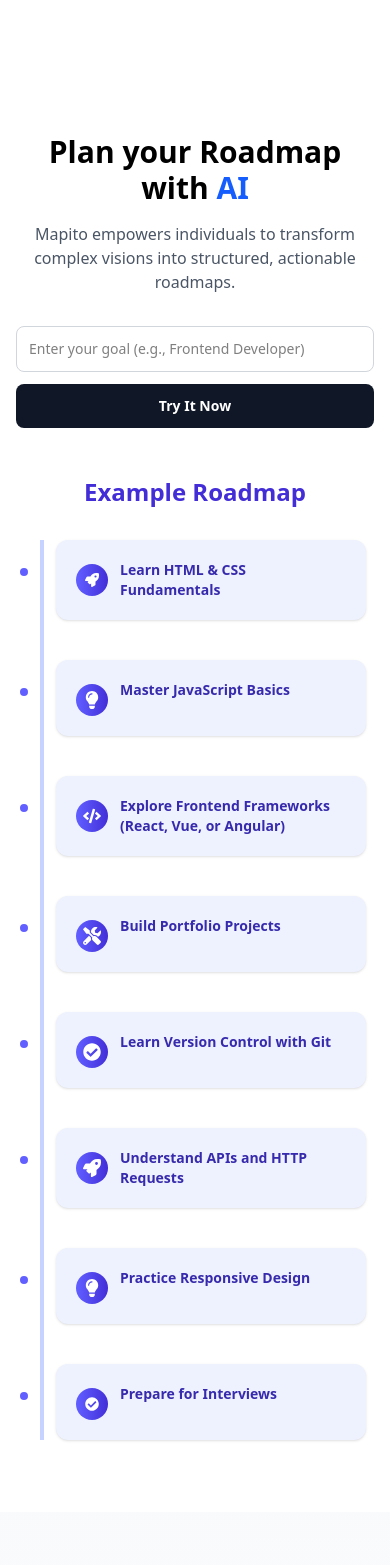
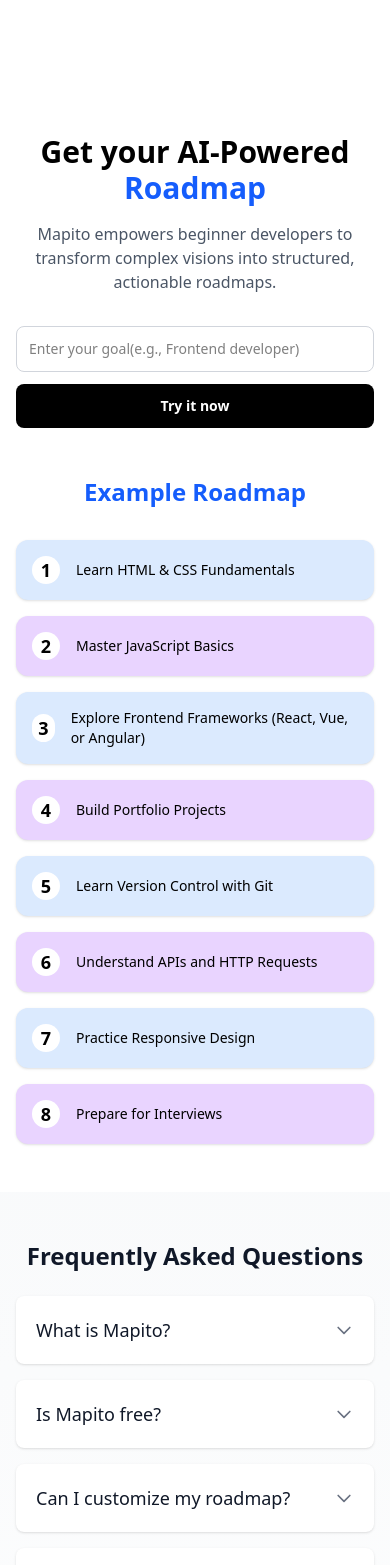
Before and after one commit to wintwah243/Mapito, a React (Vite) app in the folder mapito/: page / in a window 390 px wide. Shown: the part 4460-6025 px from the top of the page. Built offline with nearby package versions, Linux system fonts and the light colour scheme.

Commit message:
modify ui for example roadmap ui display

```diff
--- a/mapito/src/Landing/LandingHero.jsx
+++ b/mapito/src/Landing/LandingHero.jsx
@@ -1,126 +1,92 @@
 import { useState } from 'react';
 import { FaRocket, FaLightbulb, FaCode, FaTools, FaCheckCircle } from 'react-icons/fa';
 import { motion } from 'framer-motion';
-import ReactMarkdown from 'react-markdown';
-import { useNavigate } from 'react-router-dom';
 
-const LandingHero = () => {
+export default function Hero() {
     const [goal, setGoal] = useState('');
-    const navigate = useNavigate();
 
+    const demoRoadmap = [
+        "Learn HTML & CSS Fundamentals",
+        "Master JavaScript Basics",
+        "Explore Frontend Frameworks (React, Vue, or Angular)",
+        "Build Portfolio Projects",
+        "Learn Version Control with Git",
+        "Understand APIs and HTTP Requests",
+        "Practice Responsive Design",
+        "Prepare for Interviews"
+    ];
     const icons = [
         <FaRocket className="text-white" size={18} />,
         <FaLightbulb className="text-white" size={18} />,
         <FaCode className="text-white" size={18} />,
         <FaTools className="text-white" size={18} />,
-        <FaCheckCircle className="text-white" size={18} />,
-    ];
-
-    //display demo roadmap on landing page
-    const demoRoadmap = [
-        "### Learn HTML & CSS Fundamentals",
-        "### Master JavaScript Basics",
-        "### Explore Frontend Frameworks (React, Vue, or Angular)",
-        "### Build Portfolio Projects",
-        "### Learn Version Control with Git",
-        "### Understand APIs and HTTP Requests",
-        "### Practice Responsive Design",
-        "### Prepare for Interviews"
+        <FaCheckCircle className="text-white" size={18} />
     ];
 
     return (
-        <section id='hero' className="bg-white">
+        <section className="bg-white">
             <div className="flex flex-col items-center justify-center min-h-screen px-4 py-8 sm:p-4 mt-20">
-                {/* Header Section */}
+                {/* Header */}
                 <div className="w-full max-w-2xl text-center mb-8 px-2">
-                    <h1 className="text-3xl sm:text-4xl font-bold mb-4">Plan your Roadmap with <span className='text-blue-600'>AI</span></h1>
+                    <h1 className="text-3xl sm:text-4xl font-bold mb-4">
+                        Get your AI-Powered <span className="text-blue-600">Roadmap</span>
+                    </h1>
                     <p className="text-base sm:text-lg text-gray-600">
-                        Mapito empowers individuals to transform complex visions into structured, actionable roadmaps.
+                        Mapito empowers beginner developers to transform complex visions into structured,
+                        actionable roadmaps.
                     </p>
                 </div>
 
-                {/* Input Section */}
+                {/* Input */}
                 <div className="flex flex-col sm:flex-row gap-3 w-full max-w-md mb-12">
                     <input
                         type="text"
                         className="border border-gray-300 rounded-lg p-3 flex-1 text-sm sm:text-base"
-                        placeholder="Enter your goal (e.g., Frontend Developer)"
+                        placeholder="Enter your goal(e.g., Frontend developer)"
                         value={goal}
                         onChange={(e) => setGoal(e.target.value)}
                     />
                     <button
                         onClick={() => navigate("/signup")}
-                        className="bg-gray-900 hover:bg-indigo-700 text-white rounded-lg p-3 font-semibold text-sm sm:text-base"
+                        className="bg-black hover:bg-gray-800 text-white rounded-lg p-3 font-semibold text-sm sm:text-base"
                     >
-                        Try It Now
+                        Try it now
                     </button>
                 </div>
 
                 {/* Demo Roadmap */}
                 <div className="w-full max-w-4xl px-2 sm:px-6">
                     <div className="flex flex-col sm:flex-row items-center justify-between mb-8 gap-4">
-                        <h2 className="text-2xl sm:text-3xl font-bold text-indigo-700 text-center sm:text-left">Example Roadmap</h2>
+                        <h2 className="text-2xl sm:text-3xl font-bold text-blue-600 text-center sm:text-left">Example Roadmap</h2>
+
+                    </div>
                 </div>
 
-                    <div className="relative">
-                        {/* Timeline line */}
-                        <div className="hidden sm:block absolute left-1/2 h-full w-0.5 bg-indigo-200 transform -translate-x-1/2"></div>
-
-                        {/* Mobile timeline dots */}
-                        <div className="sm:hidden absolute left-4 h-full w-1 bg-indigo-200"></div>
-
+                {/* Roadmap */}
+                <div className="w-full max-w-xl">
                     {demoRoadmap.map((step, index) => (
                         <motion.div
                             key={index}
-                                className="relative mb-10 pl-8 sm:pl-0"
+                            className="mb-4"
                             initial={{ opacity: 0, y: 20 }}
                             animate={{ opacity: 1, y: 0 }}
                             transition={{ delay: index * 0.1, duration: 0.4 }}
                         >
-                                {/* Mobile dot */}
-                                <div className="sm:hidden absolute left-0 top-6 w-4 h-4 rounded-full bg-indigo-500 border-4 border-white transform -translate-x-1/2"></div>
-
-                                {/* Card */}
-                                <div className={`bg-indigo-50 rounded-xl p-5 shadow-sm hover:shadow-md transition-shadow ${index % 2 === 0 ? 'sm:mr-auto sm:max-w-md' : 'sm:ml-auto sm:max-w-md'}`}>
-                                    <div className="flex items-start gap-3">
-                                        <div className="flex-shrink-0 mt-1 sm:hidden">
-                                            <div className="w-8 h-8 rounded-full bg-gradient-to-r from-indigo-500 to-indigo-700 flex items-center justify-center">
-                                                {index === 0 ? (
-                                                    <FaRocket className="text-white" size={14} />
-                                                ) : index === demoRoadmap.length - 1 ? (
-                                                    <FaCheckCircle className="text-white" size={14} />
-                                                ) : (
-                                                    icons[index % icons.length]
-                                                )}
+                            <div
+                                className={`rounded-xl p-4 flex items-center gap-4 shadow-sm ${index % 2 === 0 ? "bg-blue-100" : "bg-purple-200"
+                                    }`}
+                            >
+                                <div className="text-lg font-semibold w-7 h-7 rounded-full bg-white flex items-center justify-center text-black">
+                                    {index + 1}
                                 </div>
-                                        </div>
-                                        <div className="flex-1">
-                                            <div className="text-sm sm:text-base font-semibold text-indigo-800">
-                                                <ReactMarkdown>
+                                <div className="text-sm sm:text-base text-black">
                                     {step}
-                                                </ReactMarkdown>
-                                            </div>
-                                        </div>
-                                        <div className="hidden sm:block flex-shrink-0 ml-3">
-                                            <div className="w-8 h-8 rounded-full bg-gradient-to-r from-indigo-500 to-indigo-700 flex items-center justify-center">
-                                                {index === 0 ? (
-                                                    <FaRocket className="text-white" size={14} />
-                                                ) : index === demoRoadmap.length - 1 ? (
-                                                    <FaCheckCircle className="text-white" size={14} />
-                                                ) : (
-                                                    icons[index % icons.length]
-                                                )}
-                                            </div>
-                                        </div>
                                 </div>
                             </div>
                         </motion.div>
                     ))}
                 </div>
             </div>
-            </div>
         </section>
     );
 };
-
-export default LandingHero;
```
Lines whose indentation alone changed are shown as unchanged.
